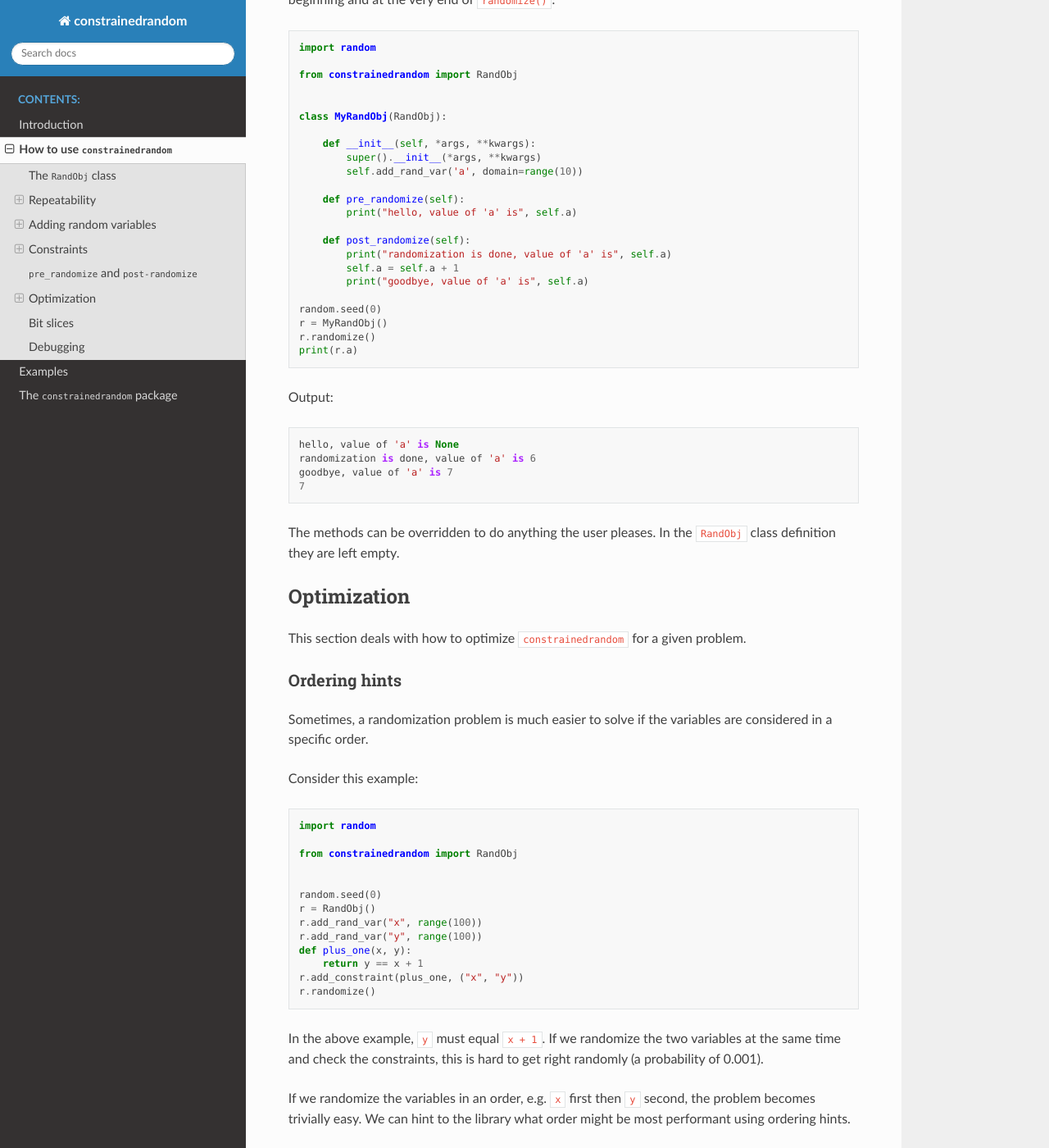
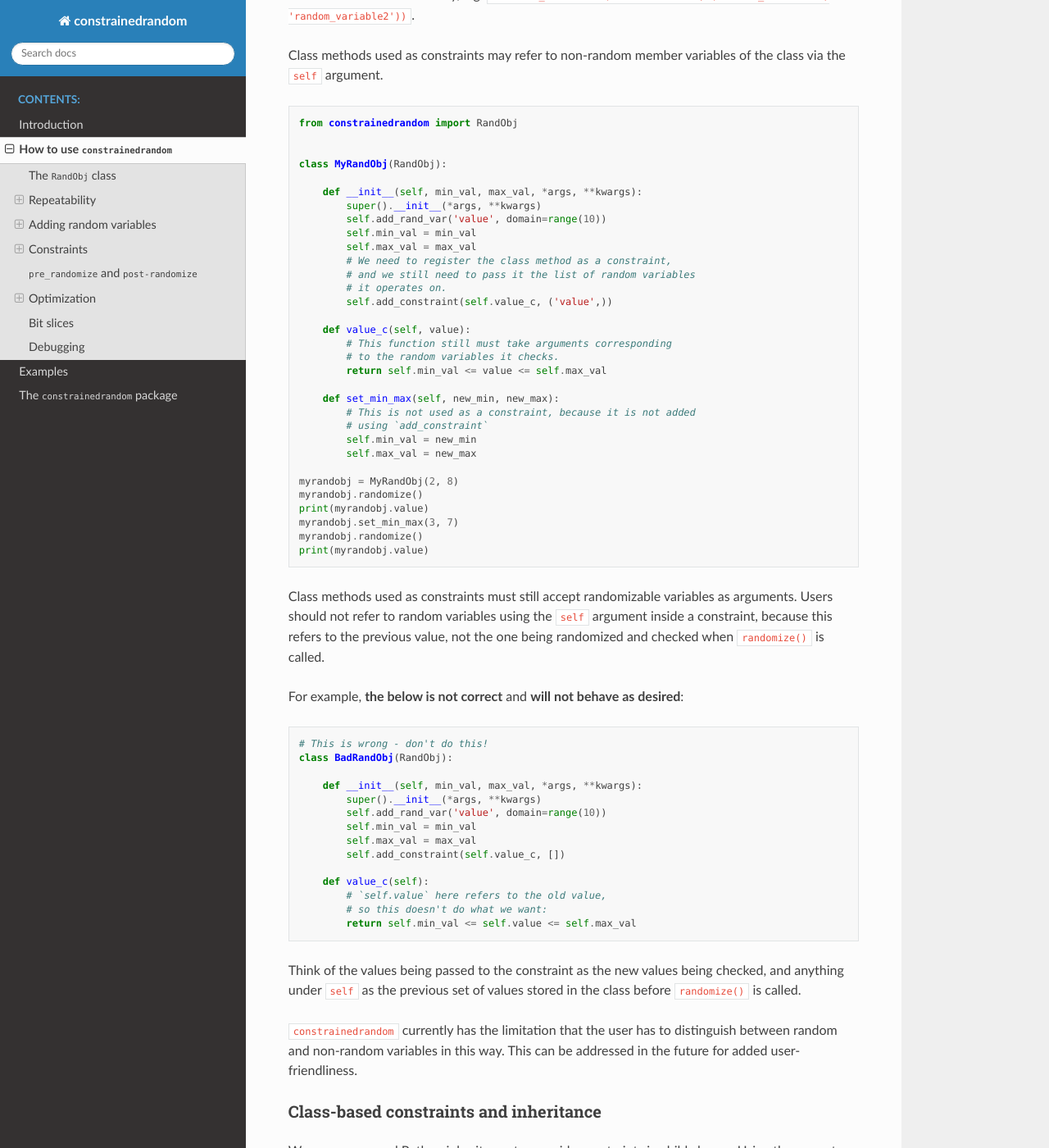
Before and after one commit to imaginationtech/constrainedrandom, a Sphinx documentation site: the page built from docs/howto.rst, in a window 1280 px wide and 1400 px high, scrolled down 17173 px. Shown: the whole window at 82% size. Built offline with Sphinx 7.4.7 and the Read the Docs theme 2.0.0, drawn with Linux system fonts in a browser that asks for light colours; some of the changed text lies outside the part shown.

Commit message:
Add documentation for class-based constraints

```diff
--- a/docs/howto.rst
+++ b/docs/howto.rst
@@ -828,6 +828,94 @@ We can mix temporary values with temporary constraints:
     print(r.op0, r.op1)
 
 
+Class-based constraints
+_______________________
+
+If an object inherits from ``RandObj``, it may use class methods as constraints. Class methods will not be used as constraints by default unless added with ``add_constraint``. They must be added as constraints in the normal way, e.g. ``self.add_constraint(self.methodname, ('random_variable1', 'random_variable2'))``.
+
+Class methods used as constraints may refer to non-random member variables of the class via the ``self`` argument.
+
+.. code-block:: python
+
+    from constrainedrandom import RandObj
+
+
+    class MyRandObj(RandObj):
+
+        def __init__(self, min_val, max_val, *args, **kwargs):
+            super().__init__(*args, **kwargs)
+            self.add_rand_var('value', domain=range(10))
+            self.min_val = min_val
+            self.max_val = max_val
+            # We need to register the class method as a constraint,
+            # and we still need to pass it the list of random variables
+            # it operates on.
+            self.add_constraint(self.value_c, ('value',))
+
+        def value_c(self, value):
+            # This function still must take arguments corresponding
+            # to the random variables it checks.
+            return self.min_val <= value <= self.max_val
+
+        def set_min_max(self, new_min, new_max):
+            # This is not used as a constraint, because it is not added
+            # using `add_constraint`
+            self.min_val = new_min
+            self.max_val = new_max
+
+    myrandobj = MyRandObj(2, 8)
+    myrandobj.randomize()
+    print(myrandobj.value)
+    myrandobj.set_min_max(3, 7)
+    myrandobj.randomize()
+    print(myrandobj.value)
+
+
+Class methods used as constraints must still accept randomizable variables as arguments. Users should not refer to random variables using the ``self`` argument inside a constraint, because this refers to the previous value, not the one being randomized and checked when ``randomize()`` is called.
+
+For example, **the below is not correct** and **will not behave as desired**:
+
+.. code-block:: python
+
+    # This is wrong - don't do this!
+    class BadRandObj(RandObj):
+
+        def __init__(self, min_val, max_val, *args, **kwargs):
+            super().__init__(*args, **kwargs)
+            self.add_rand_var('value', domain=range(10))
+            self.min_val = min_val
+            self.max_val = max_val
+            self.add_constraint(self.value_c, [])
+
+        def value_c(self):
+            # `self.value` here refers to the old value,
+            # so this doesn't do what we want:
+            return self.min_val <= self.value <= self.max_val
+
+Think of the values being passed to the constraint as the new values being checked, and anything under ``self`` as the previous set of values stored in the class before ``randomize()`` is called.
+
+``constrainedrandom`` currently has the limitation that the user has to distinguish between random and non-random variables in this way. This can be addressed in the future for added user-friendliness.
+
+
+Class-based constraints and inheritance
+_______________________________________
+
+We can use normal Python inheritance to override constraints in child classes. Using the correct ``MyRandObj`` from above, we can create a child class, and override ``value_c`` to check the value is even:
+
+.. code-block:: python
+
+    class ChildClass(MyRandObj):
+
+        def value_c(self, value):
+            return self.min_val <= value <= self.max_val and value % 2 == 0
+
+    child = ChildClass(2, 8)
+    child.randomize()
+    print(child.value)
+
+This works because the parent constructor will use the overridden ``value_c`` when adding as a constraint it in its constructor. It has to have the same arguments as the parent ``value_c`` in order to work correctly.
+
+
 ``pre_randomize`` and ``post-randomize``
 ----------------------------------------
 
```
